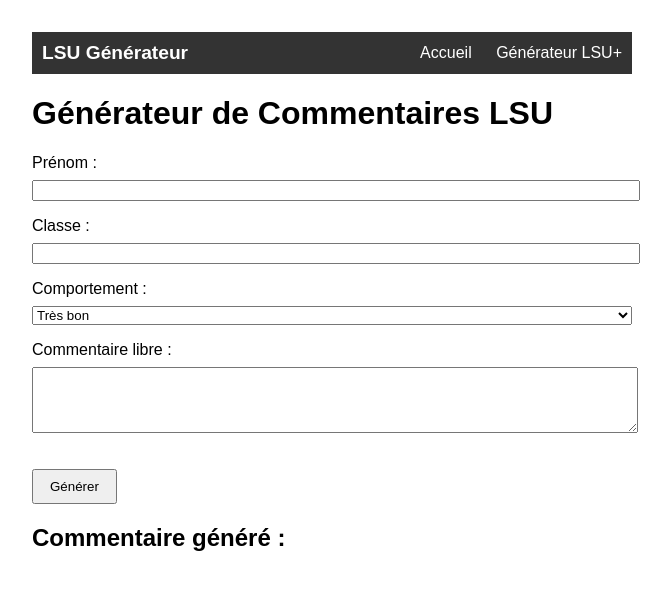
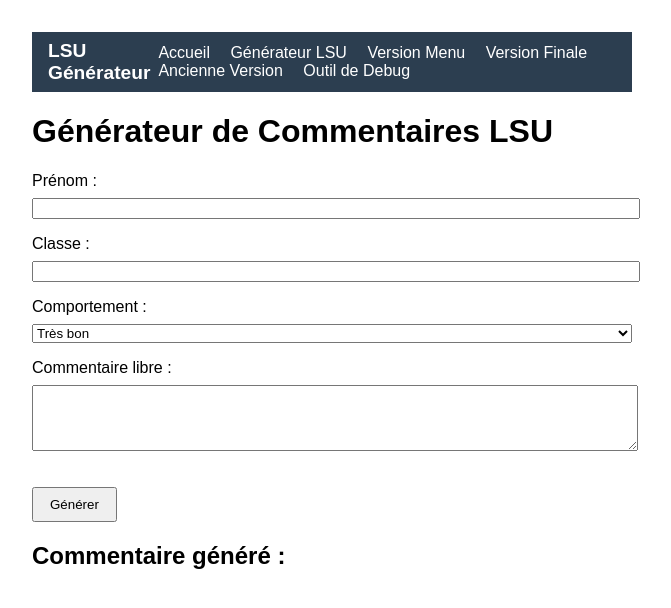
Before and after one commit to ArchiaTech/lsu-generator, a plain HTML site: page index.html in a window 1280 px wide. Shown: the whole page, without its empty margins (308-979 px from the left). Drawn offline with Linux system fonts and the light colour scheme.

Commit message:
Update index.html

```diff
--- a/index.html
+++ b/index.html
@@ -6,38 +6,38 @@
   <link rel="stylesheet" href="styles.css">
   <style>
     nav {
-      background-color: #333;
-      color: white;
-      padding: 10px;
       display: flex;
       justify-content: space-between;
       align-items: center;
+      background-color: #2c3e50;
+      padding: 0.5rem 1rem;
+      color: white;
     }
-
     nav .logo {
       font-weight: bold;
-      font-size: 1.2em;
+      font-size: 1.2rem;
     }
-
-    nav a {
+    nav .links a {
       color: white;
-      margin-left: 20px;
       text-decoration: none;
+      margin: 0 0.5rem;
     }
-
-    nav a:hover {
+    nav .links a:hover {
       text-decoration: underline;
     }
   </style>
 </head>
 <body>
-
-  <!-- Barre de menu -->
+  <!-- Barre de menu complète -->
   <nav>
     <div class="logo">LSU Générateur</div>
     <div class="links">
       <a href="index.html">Accueil</a>
-      <a href="lsu_generator_fixed.html">Générateur LSU+</a>
+      <a href="lsu_generator_fixed.html">Générateur LSU</a>
+      <a href="lsu_generator_fixed_nav.html">Version Menu</a>
+      <a href="lsu_generator_final.html">Version Finale</a>
+      <a href="lsu_generator_final_old.html">Ancienne Version</a>
+      <a href="lsu_debug_tool.html">Outil de Debug</a>
     </div>
   </nav>
 
@@ -67,6 +67,5 @@
   <div id="résultat"></div>
 
   <script src="script.js"></script>
-
 </body>
 </html>
```
